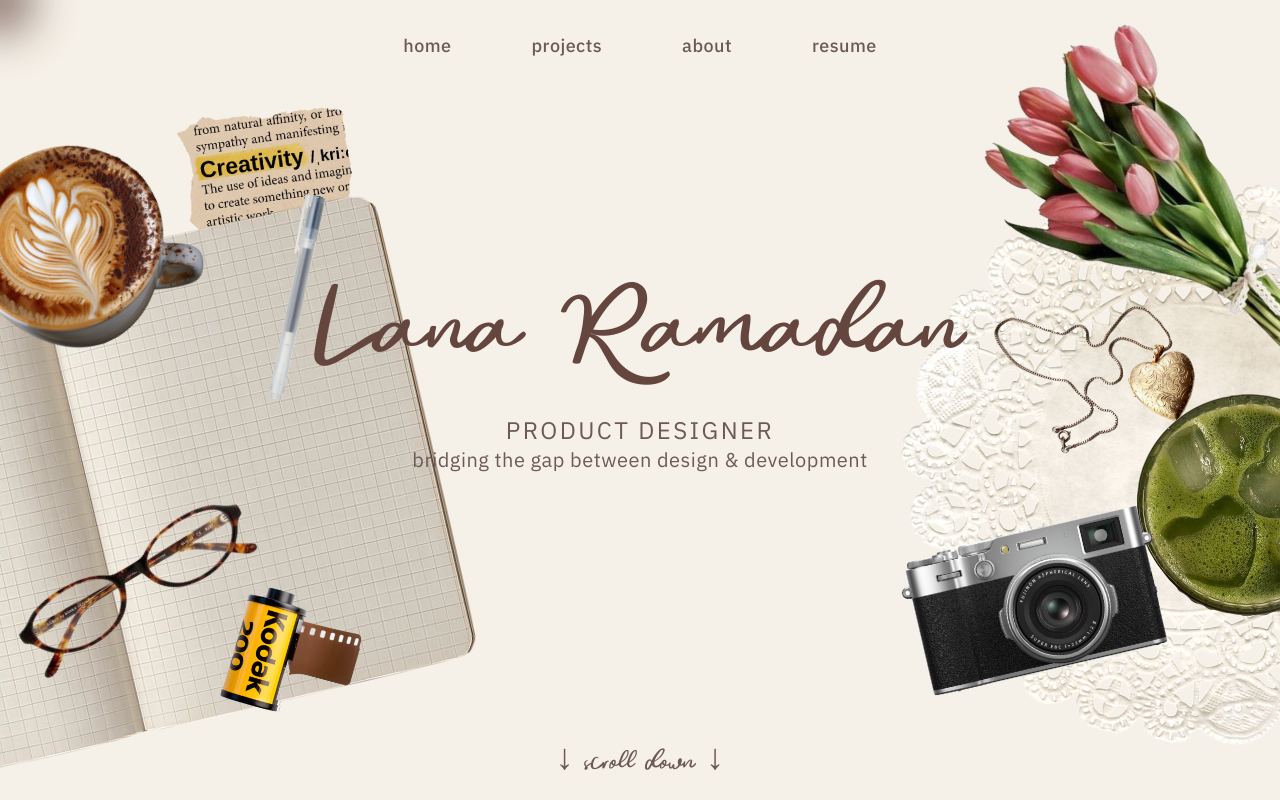
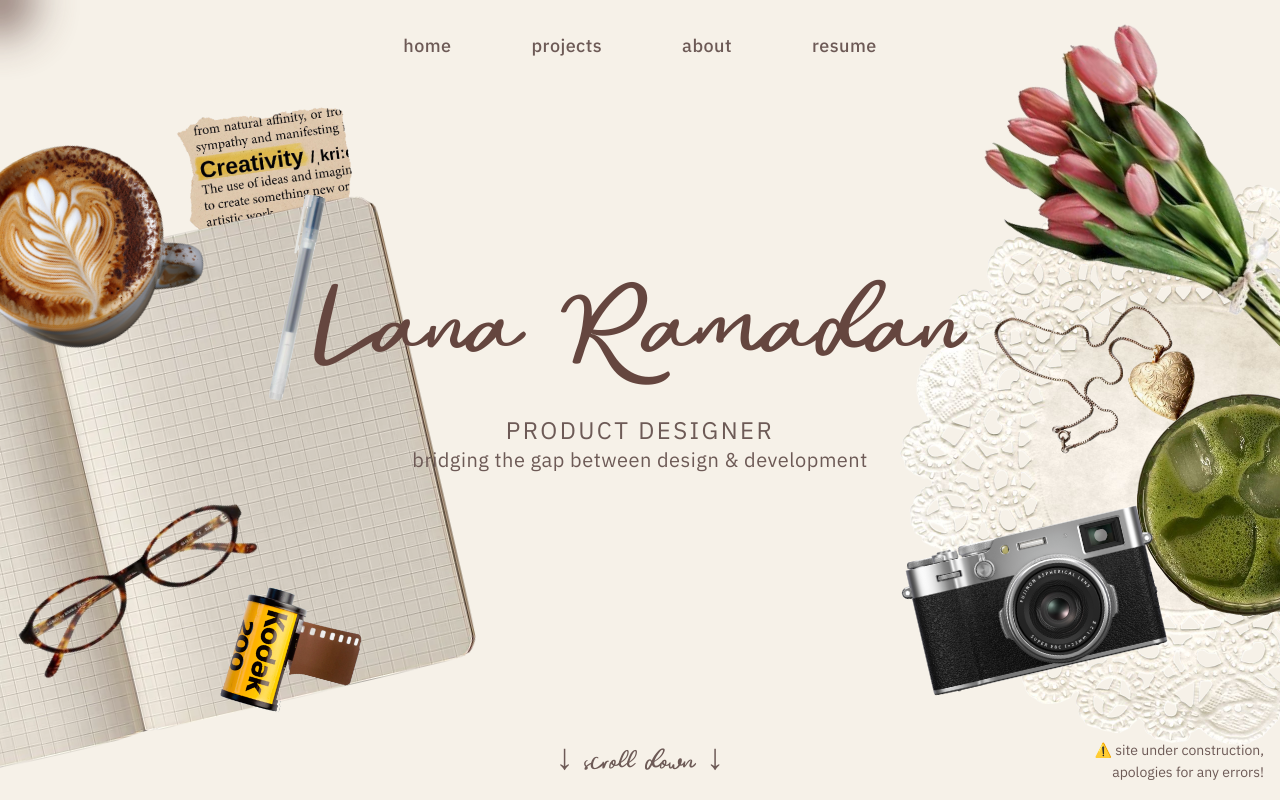
Before and after one commit to lanaramadan/lanaramadan.github.io, a Next.js app: page / in a window 1280 px wide. Shown: the top 800 px of the page. Built offline with nearby package versions, Linux system fonts and the light colour scheme; no server answers; a web font is replaced by a local one.

Commit message:
Adding disclaimer

```diff
--- a/src/app/components/home-page/homeTitle.tsx
+++ b/src/app/components/home-page/homeTitle.tsx
@@ -177,6 +177,12 @@ export default function HomeTitle() {
       >
         ↓ scroll down ↓
       </Link>
+
+      <div className="fixed bottom-4 right-4 z-40 font-ibm-plex-sans text-sm text-dark/50 text-right leading-relaxed">
+        ⚠️ site under construction,
+        <br />
+        apologies for any errors!
+      </div>
     </div>
   );
 }
```
